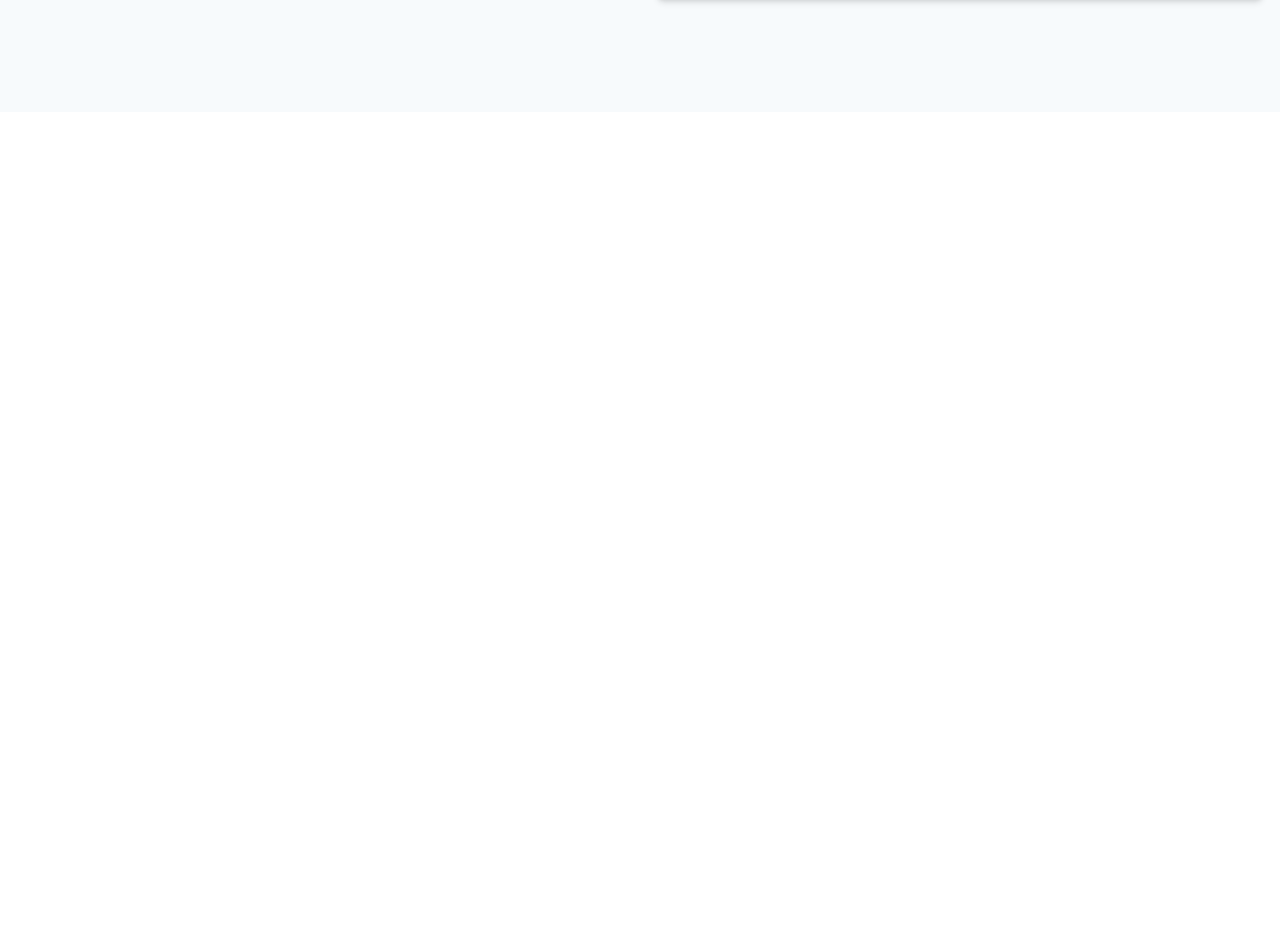
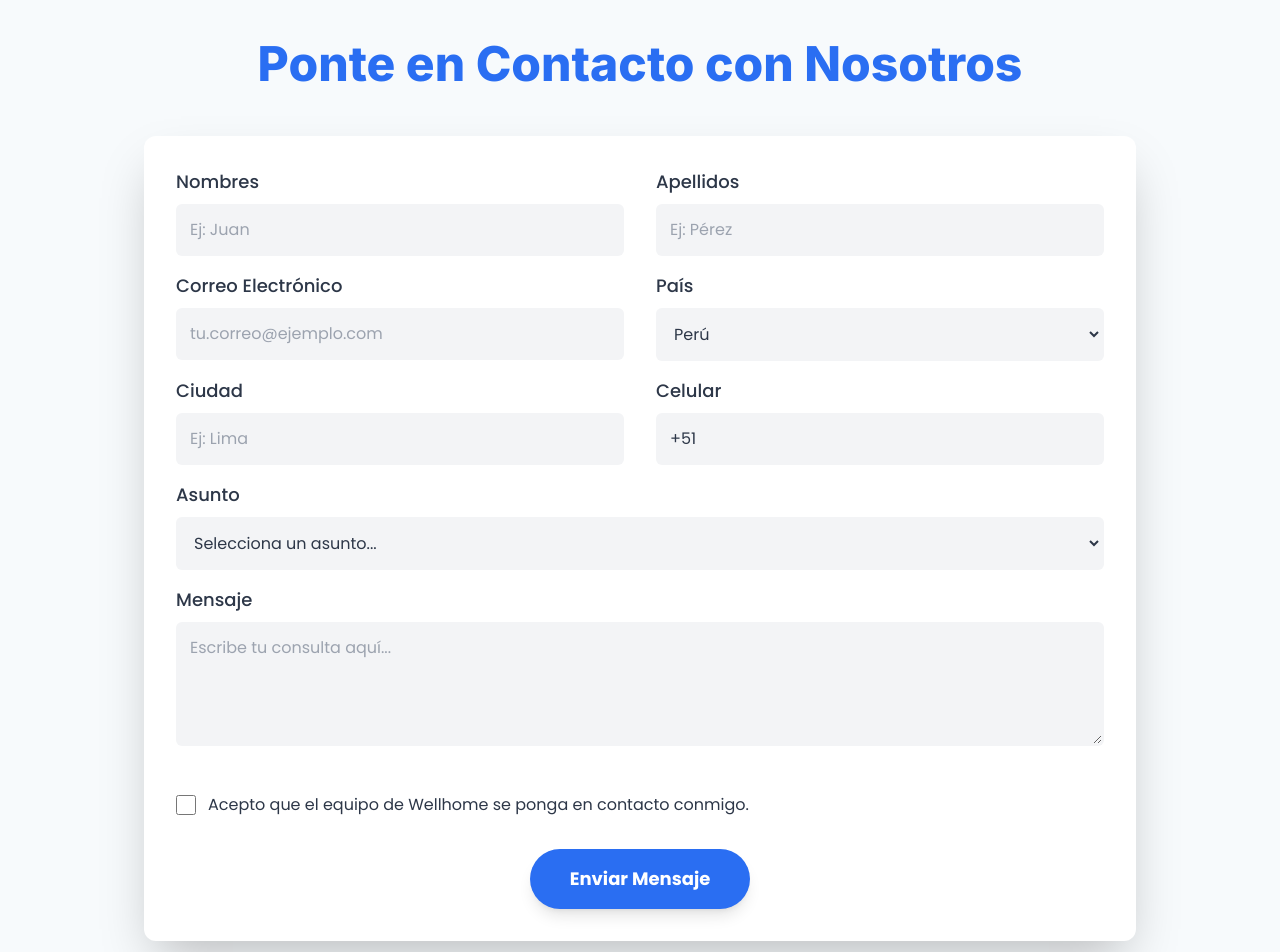
Before and after one commit to alcazarpierre/wellhome_front, a React (Vite) app: page / in a window 1280 px wide. Shown: the part 3500-4452 px from the top of the page. Before the commit the page ends 3612 px from the top, so only its background shows below. Built offline with nearby package versions, Linux system fonts and the light colour scheme.

Commit message:
implementando el formulario de contacto

```diff
--- a/package.json
+++ b/package.json
@@ -11,11 +11,14 @@
   },
   "dependencies": {
     "@heroicons/react": "^2.2.0",
+    "@hookform/resolvers": "^5.1.1",
     "@reduxjs/toolkit": "^2.8.2",
     "react": "^19.1.0",
     "react-dom": "^19.1.0",
+    "react-hook-form": "^7.58.1",
     "react-redux": "^9.2.0",
-    "react-router-dom": "^7.6.2"
+    "react-router-dom": "^7.6.2",
+    "zod": "^3.25.67"
   },
   "devDependencies": {
     "@eslint/js": "^9.25.0",
--- /dev/null
+++ b/src/data/countries.js
@@ -0,0 +1,12 @@
+// src/data/countries.js
+
+export const countries = [
+  { name: 'Perú', code: 'PE', phone: '51' },
+  { name: 'México', code: 'MX', phone: '52' },
+  { name: 'Colombia', code: 'CO', phone: '57' },
+  { name: 'Argentina', code: 'AR', phone: '54' },
+  { name: 'Chile', code: 'CL', phone: '56' },
+  { name: 'Ecuador', code: 'EC', phone: '593' },
+  { name: 'España', code: 'ES', phone: '34' },
+  { name: 'Estados Unidos', code: 'US', phone: '1' },
+];
--- a/src/pages/landing/LandingPage.jsx
+++ b/src/pages/landing/LandingPage.jsx
@@ -5,7 +5,7 @@ import Navbar from '../../layouts/Navbar';
 import HeroSection from './sections/HeroSection';
 import AboutUsSection from './sections/AboutUsSection';
 import FAQSection from './sections/FAQSection';
-// import ContactSection from './sections/ContactSection';
+import ContactSection from './sections/ContactSection';
 import RegisterModal from '../../components/modals/RegisterModal';
 import { useTheme } from '../../contexts/ThemeContext';
 
@@ -24,7 +24,7 @@ const LandingPage = () => {
         <HeroSection />
         <AboutUsSection />
         <FAQSection />
-        {/* <ContactSection /> */}
+        <ContactSection />
       </main>
 
       {/* <Footer /> */}
--- a/src/pages/landing/sections/AboutUsSection.jsx
+++ b/src/pages/landing/sections/AboutUsSection.jsx
@@ -73,10 +73,8 @@ const AboutUsSection = () => {
               >
                 <commitment.icon className="w-8 h-8 sm:w-10 sm:h-10 mb-2 transition-transform duration-300 group-hover:-translate-y-1" />
 
-                {/* LÍNEA MODIFICADA: Se ajusta el tamaño de fuente y se añade 'break-words' */}
                 <h4 className="font-bold text-sm sm:text-base break-words">{commitment.title}</h4>
 
-                {/* LÍNEA MODIFICADA: Se añade 'break-words' para seguridad */}
                 <p className="hidden sm:block text-xs sm:text-sm mt-1 opacity-90 break-words">
                   {commitment.description}
                 </p>
--- /dev/null
+++ b/src/pages/landing/sections/ContactSection.jsx
@@ -0,0 +1,124 @@
+// src/pages/landing/sections/ContactSection.jsx
+
+import React, { useEffect } from 'react';
+import { useForm } from 'react-hook-form';
+import { zodResolver } from '@hookform/resolvers/zod';
+import { contactSchema } from '../../../utils/validationSchemas';
+import { countries } from '../../../data/countries';
+
+const ContactSection = () => {
+  const {
+    register,
+    handleSubmit,
+    formState: { errors, isSubmitting },
+    watch,
+    setValue
+  } = useForm({
+    resolver: zodResolver(contactSchema),
+    defaultValues: {
+      pais: 'Perú',
+      celular: '+51 ',
+      aceptaContacto: false,
+    }
+  });
+
+  const selectedCountryName = watch('pais');
+
+  useEffect(() => {
+    const country = countries.find(c => c.name === selectedCountryName);
+    if (country) {
+      setValue('celular', `+${country.phone} `);
+    }
+  }, [selectedCountryName, setValue]);
+
+  const onSubmit = async (data) => {
+    await new Promise(resolve => setTimeout(resolve, 2000));
+    console.log(data);
+    alert('Formulario enviado con éxito (simulación)');
+  };
+
+  // --- COMPONENTE FormField MODIFICADO ---
+  // Ahora es capaz de renderizar inputs, selects y textareas
+  const FormField = ({ name, label, type = 'text', placeholder, children }) => (
+    <div className="mb-4">
+      <label htmlFor={name} className="block text-lg font-medium mb-2 text-content-text-light dark:text-content-text-dark">{label}</label>
+      {(() => {
+        const commonProps = {
+          id: name,
+          ...register(name),
+          className: "w-full p-3 rounded-md bg-gray-100 dark:bg-gray-700 border-2 border-transparent focus:border-brand-primary focus:ring-brand-primary transition"
+        };
+        if (type === 'textarea') {
+          return <textarea {...commonProps} placeholder={placeholder} rows={4}></textarea>;
+        }
+        if (type === 'select') {
+          return <select {...commonProps}>{children}</select>;
+        }
+        return <input type={type} {...commonProps} placeholder={placeholder} />;
+      })()}
+      {errors[name] && <p className="text-red-500 text-sm mt-1">{errors[name].message}</p>}
+    </div>
+  );
+
+  return (
+    <section id="contacto" className="py-16 md:py-24 bg-content-bg-light dark:bg-content-bg-dark">
+      <div className="container mx-auto px-4 max-w-screen-lg">
+        <h2 className="text-3xl xs:text-4xl md:text-5xl font-extrabold text-center mb-12 text-brand-primary dark:text-brand-accent">
+          Ponte en Contacto con Nosotros
+        </h2>
+        <form onSubmit={handleSubmit(onSubmit)} className="bg-white dark:bg-gray-800 p-8 rounded-xl shadow-2xl">
+          <div className="grid grid-cols-1 md:grid-cols-2 gap-x-8">
+            <FormField name="nombres" label="Nombres" placeholder="Ej: Juan" />
+            <FormField name="apellidos" label="Apellidos" placeholder="Ej: Pérez" />
+            <FormField name="email" label="Correo Electrónico" type="email" placeholder="tu.correo@ejemplo.com" />
+            <FormField name="pais" label="País" type="select">
+              {countries.map(country => (
+                <option key={country.code} value={country.name}>{country.name}</option>
+              ))}
+            </FormField>
+            <FormField name="ciudad" label="Ciudad" placeholder="Ej: Lima" />
+            <FormField name="celular" label="Celular" type="tel" placeholder="+51 987654321" />
+
+            {/* El campo "Asunto" ahora ocupa el ancho completo para dar paso al mensaje */}
+            <div className="md:col-span-2">
+              <FormField name="asunto" label="Asunto" type="select">
+                <option value="">Selecciona un asunto...</option>
+                <option value="Quiero implementarlo">Quiero implementarlo</option>
+                <option value="Necesito información adicional">Necesito información adicional</option>
+                <option value="Otro asunto">Otro asunto</option>
+              </FormField>
+            </div>
+
+            {/* --- CAMPO DE MENSAJE AÑADIDO --- */}
+            {/* Ocupa el ancho completo de la grilla */}
+            <div className="md:col-span-2">
+              <FormField name="mensaje" label="Mensaje" type="textarea" placeholder="Escribe tu consulta aquí..." />
+            </div>
+          </div>
+
+          <div className="mt-6">
+            <div className="flex items-center">
+              <input id="aceptaContacto" type="checkbox" {...register('aceptaContacto')} className="h-5 w-5 rounded text-brand-primary focus:ring-brand-primary" />
+              <label htmlFor="aceptaContacto" className="ml-3 text-base text-content-text-light dark:text-content-text-dark">
+                Acepto que el equipo de Wellhome se ponga en contacto conmigo.
+              </label>
+            </div>
+            {errors.aceptaContacto && <p className="text-red-500 text-sm mt-2">{errors.aceptaContacto.message}</p>}
+          </div>
+
+          <div className="text-center mt-8">
+            <button
+              type="submit"
+              disabled={isSubmitting}
+              className="px-10 py-4 bg-brand-primary text-white text-lg font-bold rounded-full shadow-lg hover:bg-brand-accent transform hover:scale-105 transition-all duration-300 disabled:bg-gray-400 disabled:scale-100"
+            >
+              {isSubmitting ? 'Enviando...' : 'Enviar Mensaje'}
+            </button>
+          </div>
+        </form>
+      </div>
+    </section>
+  );
+};
+
+export default ContactSection;
--- /dev/null
+++ b/src/utils/validationSchemas.js
@@ -0,0 +1,24 @@
+// src/utils/validationSchemas.js
+
+import { z } from 'zod';
+
+export const contactSchema = z.object({
+  nombres: z.string().min(2, { message: "El nombre debe tener al menos 2 caracteres." }),
+  apellidos: z.string().min(2, { message: "El apellido debe tener al menos 2 caracteres." }),
+  email: z.string().email({ message: "Por favor, introduce un correo electrónico válido." }),
+  pais: z.string().min(1, { message: "Debes seleccionar un país." }),
+  ciudad: z.string().min(2, { message: "El nombre de la ciudad es requerido." }),
+  celular: z.string().min(10, { message: "El número de celular parece demasiado corto." }),
+  asunto: z.enum(["Quiero implementarlo", "Necesito información adicional", "Otro asunto"], {
+    errorMap: () => ({ message: "Por favor, selecciona un asunto." }),
+  }),
+
+  // --- LÍNEA AÑADIDA ---
+  mensaje: z.string()
+             .min(10, { message: "Tu mensaje debe tener al menos 10 caracteres." })
+             .max(500, { message: "El mensaje no puede exceder los 500 caracteres." }),
+
+  aceptaContacto: z.boolean().refine(data => data === true, {
+    message: "Debes aceptar esta condición para poder enviar el formulario.",
+  }),
+});
```
Also changed, not shown: src/pages/landing/sections/FAQSection.jsx (+8 -15 lines), src/assets/img/whlp03.png (added), 1 other file (tests, documents, lock files or other folders).
